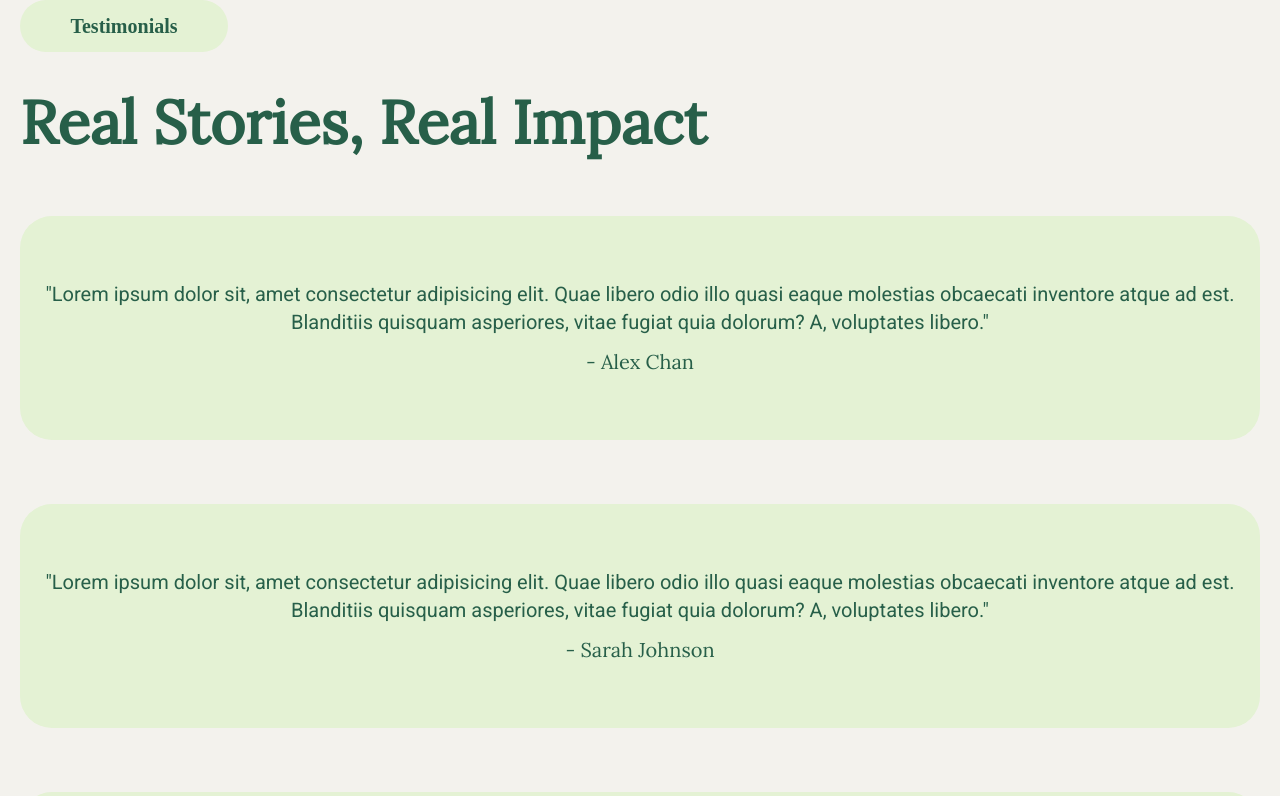
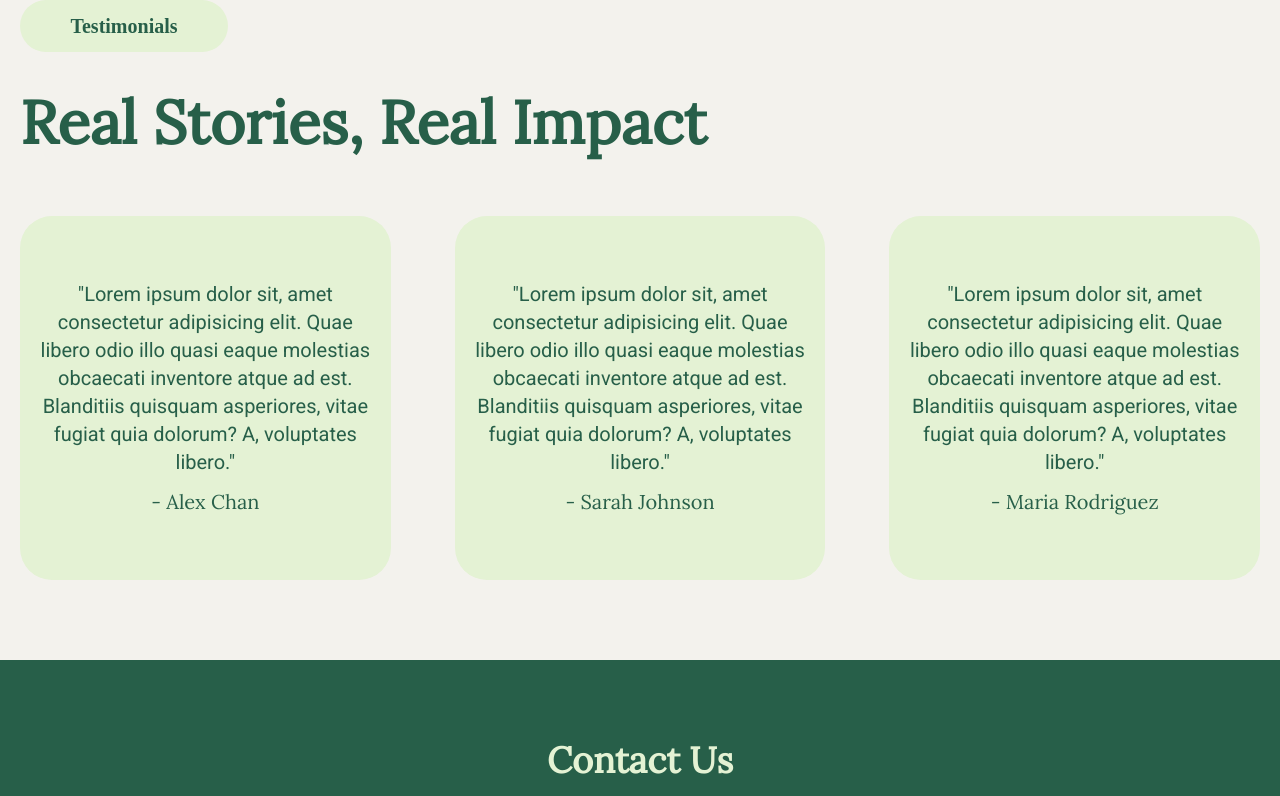
Before and after one commit to softwareNinja-888/oneHealth, a React (Vite) app in the folder oneHealth/: page / in a window 1280 px wide. Shown: the part 5900-6696 px from the top of the page. Built offline with nearby package versions, Linux system fonts and the light colour scheme; a web font is replaced by a local one.

Commit message:
Add responsive design for testimonial section

```diff
--- a/oneHealth/src/components/Testimonials.jsx
+++ b/oneHealth/src/components/Testimonials.jsx
@@ -7,10 +7,14 @@
     return (
         <>
             <div id="testimonials" className="bg-otherLight px-5 py-20  text-primary flex flex-col gap-16 ">
-                 <SectionIntro header={<Button text="Testimonials" bg="bg-secondary" color="text-primary" width="w-52" fntSize="text-xl"/>}  name="Real Stories, Real Impact" />
-                 <TestimonialsCard author='Alex Chan' text='Lorem ipsum dolor sit, amet consectetur adipisicing elit. Quae libero odio illo quasi eaque molestias obcaecati inventore atque ad est. Blanditiis quisquam asperiores, vitae fugiat quia dolorum? A, voluptates libero.'/>
-                 <TestimonialsCard author='Sarah Johnson' text='Lorem ipsum dolor sit, amet consectetur adipisicing elit. Quae libero odio illo quasi eaque molestias obcaecati inventore atque ad est. Blanditiis quisquam asperiores, vitae fugiat quia dolorum? A, voluptates libero.'/>
-                 <TestimonialsCard author='Maria Rodriguez' text='Lorem ipsum dolor sit, amet consectetur adipisicing elit. Quae libero odio illo quasi eaque molestias obcaecati inventore atque ad est. Blanditiis quisquam asperiores, vitae fugiat quia dolorum? A, voluptates libero.'/>
+                <div className="">
+                    <SectionIntro header={<Button text="Testimonials" bg="bg-secondary" color="text-primary" width="w-52" fntSize="text-xl"/>}  name="Real Stories, Real Impact" />
+                </div>
+                <div className="flex flex-col gap-16 lg:flex-row">
+                    <TestimonialsCard author='Alex Chan' text='Lorem ipsum dolor sit, amet consectetur adipisicing elit. Quae libero odio illo quasi eaque molestias obcaecati inventore atque ad est. Blanditiis quisquam asperiores, vitae fugiat quia dolorum? A, voluptates libero.'/>
+                    <TestimonialsCard author='Sarah Johnson' text='Lorem ipsum dolor sit, amet consectetur adipisicing elit. Quae libero odio illo quasi eaque molestias obcaecati inventore atque ad est. Blanditiis quisquam asperiores, vitae fugiat quia dolorum? A, voluptates libero.'/>
+                    <TestimonialsCard author='Maria Rodriguez' text='Lorem ipsum dolor sit, amet consectetur adipisicing elit. Quae libero odio illo quasi eaque molestias obcaecati inventore atque ad est. Blanditiis quisquam asperiores, vitae fugiat quia dolorum? A, voluptates libero.'/>
+                </div>
             </div>
         </>
     )
```
